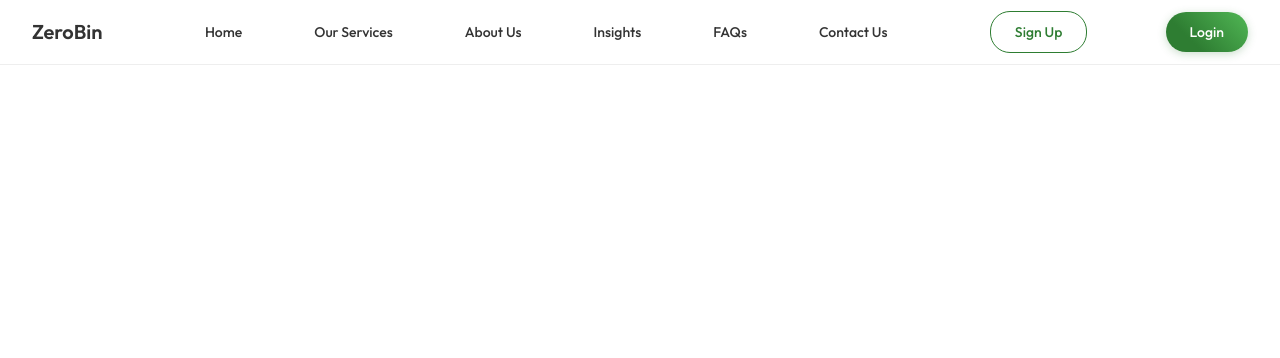
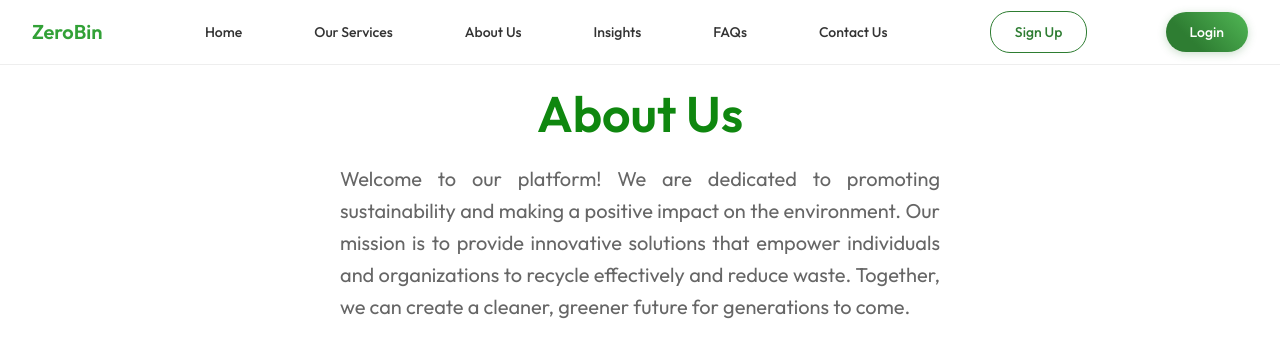
Before and after one commit to Neelancy1504/Zero-Bin, a React (Vite) app: page /about in a window 1280 px wide. Shown: the top 358 px of the page. Built offline with nearby package versions, Linux system fonts and the light colour scheme.

Commit message:
Updating home page

```diff
--- a/src/App.jsx
+++ b/src/App.jsx
@@ -11,6 +11,7 @@ import Profile from "./components/Profile";
 import DirectHelp from "./components/DirectHelp";
 import EcoPoints from "./components/EcoPoints";
 import Footer from "./components/Footer";
+import AboutUs from "./components/AboutUs";
 import "./App.css";
 
 // Create a Material Design 3 dark theme with neon accents
@@ -148,6 +149,7 @@ function App() {
             <Route path="/service" element={<Service />} />
             <Route path="/profile" element={<Profile />} />
             <Route path="/ecopoints" element={<EcoPoints />} />
+            <Route path="/about" element={<AboutUs />} />
           </Routes>
         </div>
       </ThemeProvider>
--- /dev/null
+++ b/src/components/AboutUs.jsx
@@ -0,0 +1,49 @@
+import React from 'react';
+import { Typography, Box } from '@mui/material';
+
+const AboutUs = () => {
+  return (
+    <Box
+      sx={{
+        padding: "20px",
+        display: "flex",
+        flexDirection: "column",
+        alignItems: "center",
+        justifyContent: "center",
+      }}
+    >
+      <Typography
+        variant="h1"
+        sx={{
+          color: "#0f870f",
+          marginBottom: "20px",
+          fontSize: "50px",
+          textAlign: "center",
+          fontWeight: 600
+        }}
+      >
+        About Us
+      </Typography>
+      <Typography
+        variant="body1"
+        sx={{
+          color: "#666",
+          maxWidth: "600px",
+          textAlign: "justify",
+          lineHeight: "1.6",
+          fontSize: "20px",
+        }}
+      >
+        Welcome to our platform! We are dedicated to promoting sustainability
+        and making a positive impact on the environment. Our mission is to
+        provide innovative solutions that empower individuals and organizations
+        to recycle effectively and reduce waste. Together, we can create a
+        cleaner, greener future for generations to come.
+      </Typography>
+    </Box>
+
+
+  );
+};
+
+export default AboutUs;
--- a/src/components/DirectHelp.jsx
+++ b/src/components/DirectHelp.jsx
@@ -13,11 +13,11 @@ const services = [
     title: "Pickup Service",
     description: "Scheduled pickups at your convenience",
   },
-  {
-    icon: <InventoryIcon sx={{ fontSize: 40 }} />,
-    title: "Inventory Tracking",
-    description: "Real-time tracking of your recyclable inventory",
-  },
+  // {
+  //   icon: <InventoryIcon sx={{ fontSize: 40 }} />,
+  //   title: "Inventory Tracking",
+  //   description: "Real-time tracking of your recyclable inventory",
+  // },
   {
     icon: <VolunteerActivismIcon sx={{ fontSize: 40 }} />,
     title: "Community Impact",
--- a/src/components/Footer.jsx
+++ b/src/components/Footer.jsx
@@ -16,18 +16,23 @@ const Footer = () => {
         color: "#333",
         borderTop: "1px solid #eee",
         width: "100%",
-        pt: 6,
-        pb: 3,
       }}
     >
-      <Box
+      <Container
+        maxWidth={false}
         sx={{
-          maxWidth: "100%",
-          px: { xs: 2, sm: 4, md: 8 }, // Responsive padding
-          mx: "auto",
+          px: { xs: 2, md: 4 },
+          py: 6,
         }}
       >
-        <Grid container spacing={4}>
+        <Grid
+          container
+          spacing={4}
+          sx={{
+            maxWidth: "100%",
+            mx: "auto",
+          }}
+        >
           {/* Company Info */}
           <Grid item xs={12} md={4}>
             <Box sx={{ display: "flex", alignItems: "center", mb: 2 }}>
@@ -166,12 +171,17 @@ const Footer = () => {
         <Divider sx={{ my: 3 }} />
 
         {/* Copyright */}
-        <Box sx={{ textAlign: "center" }}>
+        <Box
+          sx={{
+            textAlign: "center",
+            width: "100%",
+          }}
+        >
           <Typography variant="body2" sx={{ color: "#666" }}>
             © {new Date().getFullYear()} ZeroBin. All rights reserved.
           </Typography>
         </Box>
-      </Box>
+      </Container>
     </Box>
   );
 };
--- a/src/components/Header.jsx
+++ b/src/components/Header.jsx
@@ -90,7 +90,7 @@ const Header = () => {
             variant="h6"
             sx={{
               fontWeight: 600,
-              color: "#333",
+              color: "#32a137" ,
               cursor: "pointer",
             }}
             onClick={() => navigate("/")}
@@ -100,7 +100,7 @@ const Header = () => {
         </Box>
 
         {/* Navigation Links */}
-        <Box sx={{ display: { xs: "none", md: "flex" }, gap: 3 }}>
+        <Box sx={{ display: { xs: "none", md: "flex" }, gap: 3 , fontSize: "10px"}}>
           <Button
             color="inherit"
             sx={{ color: "#333" }}
```
